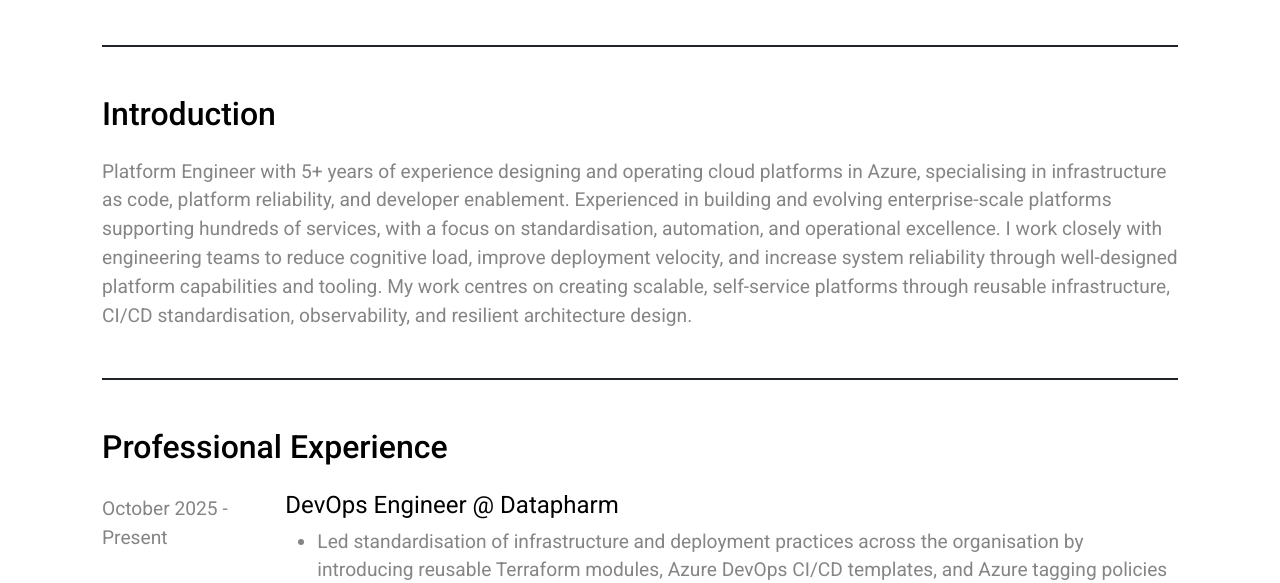
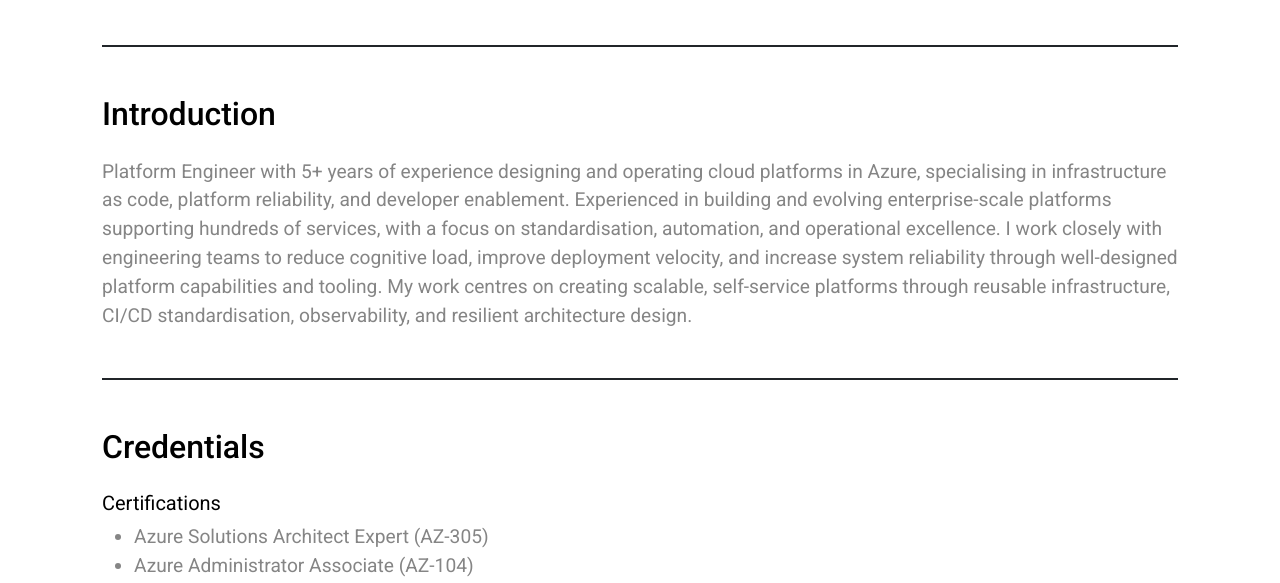
Before and after one commit to calumrees99/cv, a plain HTML site: page index.html in a window 1280 px wide. Shown: the part 217-800 px from the top of the page. Drawn offline with nearby package versions, Linux system fonts and the light colour scheme.

Commit message:
Deploying to gh-pages from @ calumrees99/cv@43e3fca0df8d0881ce012c39ef543c146a521257 🚀

```diff
--- a/index.html
+++ b/index.html
@@ -66,6 +66,18 @@
             <h2 class="mb-4">Introduction</h2>
             <div>Platform Engineer with 5+ years of experience designing and operating cloud platforms in Azure, specialising in infrastructure as code, platform reliability, and developer enablement. Experienced in building and evolving enterprise-scale platforms supporting hundreds of services, with a focus on standardisation, automation, and operational excellence. I work closely with engineering teams to reduce cognitive load, improve deployment velocity, and increase system reliability through well-designed platform capabilities and tooling. My work centres on creating scalable, self-service platforms through reusable infrastructure, CI/CD standardisation, observability, and resilient architecture design.
   </div>
+        </div>
+
+        <div class="border-bottom border-2 border-print-0 border-dark mb-5 pb-5 pb-print-0 mb-print-1">
+            <h2 class="mb-4">Credentials</h2>
+
+            <div class="mb-4">
+                <h3 class="fs-5 fw-normal mb-2">Certifications</h3>
+
+                <div class="markdown-content">
+                    <ul><li>Azure Solutions Architect Expert (AZ-305)</li><li>Azure Administrator Associate (AZ-104)</li></ul>
+                </div>
+            </div>
         </div>
 
         <div class="border-bottom border-2 border-print-0 border-dark mb-5 pb-5 pb-print-0 mb-print-1">
```
Also changed, not shown: 1 other file.
